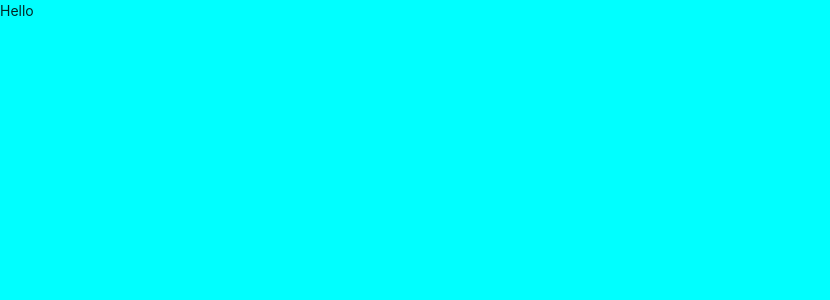
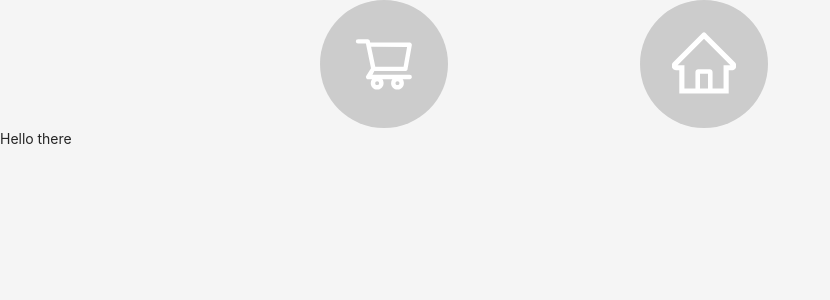
Before and after one commit to 15dani1/HackNow_FrontEnd, a React (Create React App) app: page / in a window 1280 px wide. Shown: the top 300 px of the page, without its empty margins (0-830 px from the left). Built offline with nearby package versions, Linux system fonts and the light colour scheme.

Commit message:
Worked on popover

```diff
--- a/package.json
+++ b/package.json
@@ -3,6 +3,7 @@
   "version": "0.1.0",
   "private": true,
   "dependencies": {
+    "@ant-design/icons": "^4.0.6",
     "@testing-library/jest-dom": "^4.2.4",
     "@testing-library/react": "^9.3.2",
     "@testing-library/user-event": "^7.1.2",
--- a/src/FrontPage/frontpage.css
+++ b/src/FrontPage/frontpage.css
@@ -1,4 +1,4 @@
 @import '~antd/dist/antd.css';
 body {
-    background-color: aqua;
+    background-color: whitesmoke;
 }
--- a/src/FrontPage/index.tsx
+++ b/src/FrontPage/index.tsx
@@ -1,9 +1,29 @@
 import React, { Component } from 'react';
+import { Popover, Row, Col, Avatar } from 'antd';
+import { ShoppingCartOutlined, HomeOutlined } from '@ant-design/icons';
 import './frontpage.css';
-function FrontPage() {
+
+
+const FrontPage = () => {
     return (
         <div className="background">
-            Hello
+            <Row>
+                <Col span={6}/>
+                <Col span={6}>
+                    <Popover content={<div>Click here to see who needs help near you</div>} title="Deliver groceries">
+                        <Avatar size={128} icon={<ShoppingCartOutlined />} />
+                    </Popover>
+                </Col>
+                <Col span={6}>
+                <Popover content={<div>Click here to see who needs help near you</div>} title="Deliver groceries">
+
+                    <Avatar size={128} icon={<HomeOutlined />} />
+                    </Popover>
+
+                </Col>
+                <Col span={6}/>
+            </Row>
+            Hello there
         </div>
     )
 }
```
Also changed, not shown: 1 other file (tests, documents, lock files or other folders).
